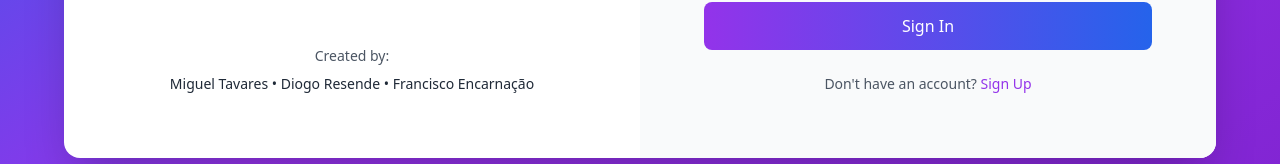
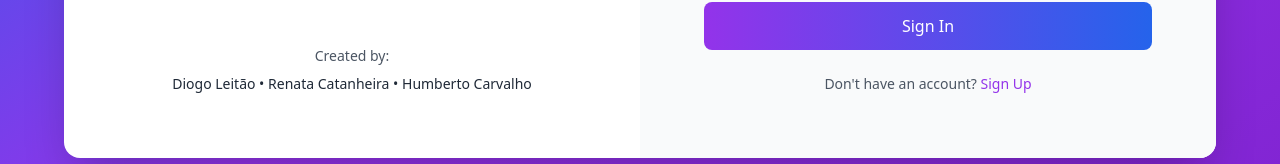
Before and after one commit to Diogoarnauth/PokerDice, a React app in the folder code/js/PokerDice/: page / in a window 1280 px wide. Shown: the part 482-646 px from the top of the page. Built offline with nearby package versions, Linux system fonts and the light colour scheme; the HTML template or start-up script is replaced by a standard one.

Commit message:
implementação de algumas logicas, guia apenas nada definitivo

```diff
--- a/code/js/PokerDice/src/components/layout/Home.tsx
+++ b/code/js/PokerDice/src/components/layout/Home.tsx
@@ -35,7 +35,7 @@ function Footer() {
     return (
         <footer className="mt-auto">
             <p className="text-gray-600 text-sm">Created by:</p>
-            <Contributors names={["Miguel Tavares", "Diogo Resende", "Francisco Encarnação"]} />
+            <Contributors names={["Diogo Leitão", "Renata Catanheira", "Humberto Carvalho"]} />
         </footer>
     );
 }
```
